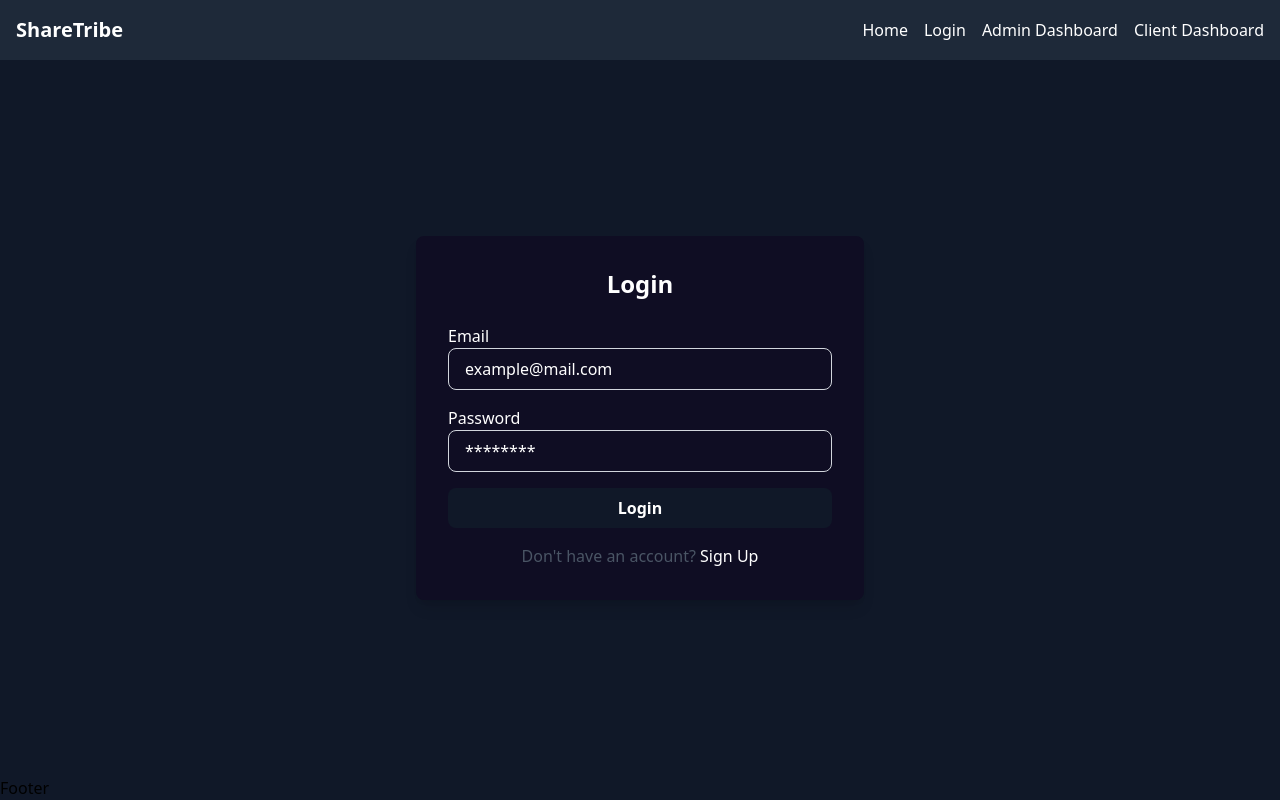
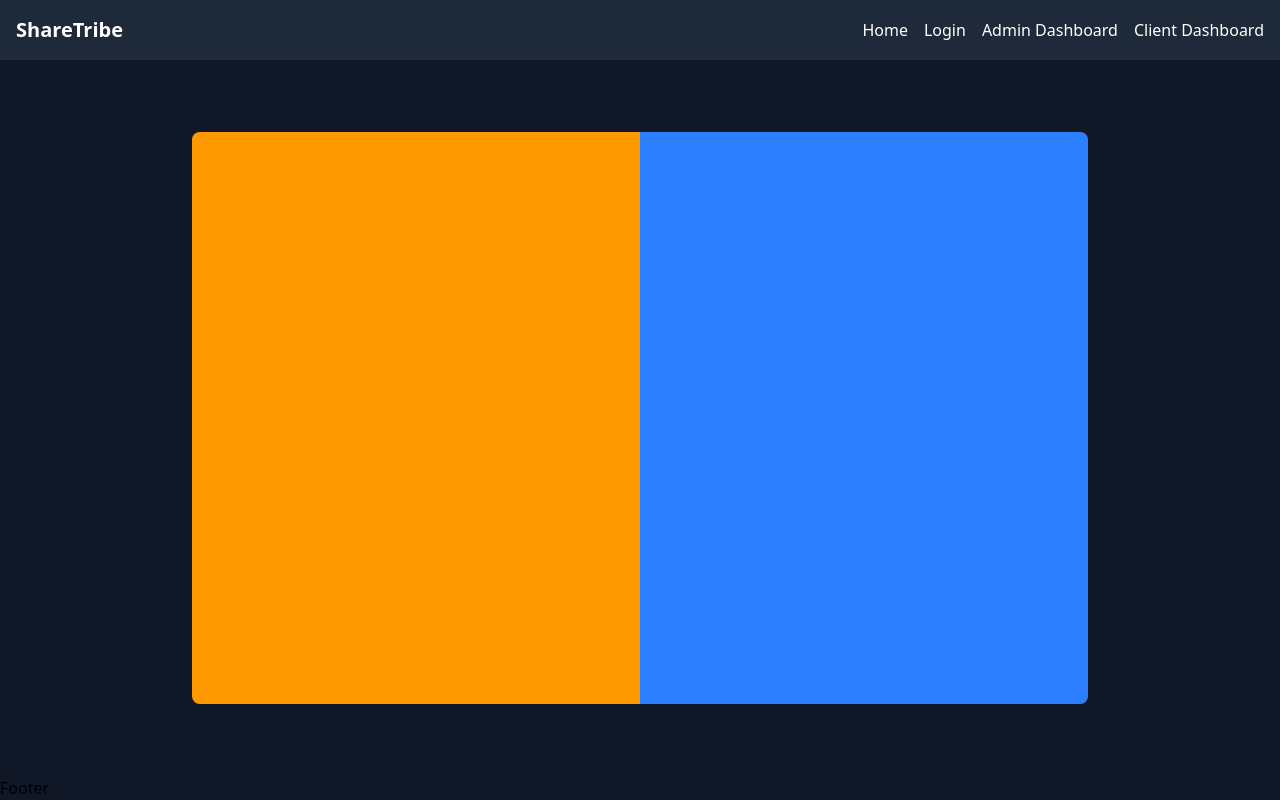
Before and after one commit to sajidmehmoodtariq30/Job_Portal_Frontend, a React (Vite) app: page /login in a window 1280 px wide. Built offline with nearby package versions, Linux system fonts and the light colour scheme.

Commit message:
change structure of login page

```diff
--- a/src/components/Layout/AppLayout.jsx
+++ b/src/components/Layout/AppLayout.jsx
@@ -5,7 +5,7 @@ import Footer from '../UI/Footer.jsx'
 
 const AppLayout = () => {
   return (
-    <div className='bg-gray-900 w-screen h-screen flex flex-col justify-between'>
+    <div className='bg-gray-900 w-screen h-screen flex flex-col'>
       <Navbar />
       <Outlet />
       <Footer />
--- a/src/pages/Login.jsx
+++ b/src/pages/Login.jsx
@@ -11,46 +11,10 @@ const LoginPage = () => {
   }
 
   return (
-    <div>
-      <div className="wrapper flex items-center justify-center">
-        <div className="bg-[#0F0D23] shadow-lg rounded-lg p-8 max-w-md w-full ">
-          <h2 className="text-2xl font-semibold text-white mb-6 text-center">Login</h2>
-          <form onSubmit={handleSubmit} className="space-y-4">
-            <div>
-              <label htmlFor="email" className="block text-white">Email</label>
-              <input
-                type="email"
-                id="email"
-                value={email}
-                onChange={(e) => setEmail(e.target.value)}
-                placeholder="example@mail.com"
-                className="placeholder:text-white w-full px-4 py-2 rounded-lg border border-gray-300 focus:outline-none focus:ring-2 focus:ring-blue-500"
-                required
-              />
-            </div>
-            <div>
-              <label htmlFor="password" className="block text-white">Password</label>
-              <input
-                type="password"
-                id="password"
-                value={password}
-                onChange={(e) => setPassword(e.target.value)}
-                placeholder="********"
-                className="placeholder:text-white w-full px-4 py-2 rounded-lg border border-gray-300 focus:outline-none focus:ring-2 focus:ring-blue-500"
-                required
-              />
-            </div>
-            <button
-              type="submit"
-              className="w-full bg-gray-900 text-white font-semibold py-2 rounded-lg transition duration-300"
-            >
-              Login
-            </button>
-          </form>
-          <p className="text-gray-600 text-center mt-4">
-            Don't have an account? <NavLink to="/signup" className="text-white hover:underline">Sign Up</NavLink>
-          </p>
-        </div>
+    <div className="w-full h-full flex items-center justify-center">
+      <div className="w-[70%] h-[80%] bg-amber-900 rounded-lg flex overflow-hidden">
+        <div className="w-[50%] h-full bg-amber-500"></div>
+        <div className="w-[50%] h-full bg-blue-500"></div>
       </div>
     </div>
   );
```
Also changed, not shown: src/assets/illustration.svg (added).
